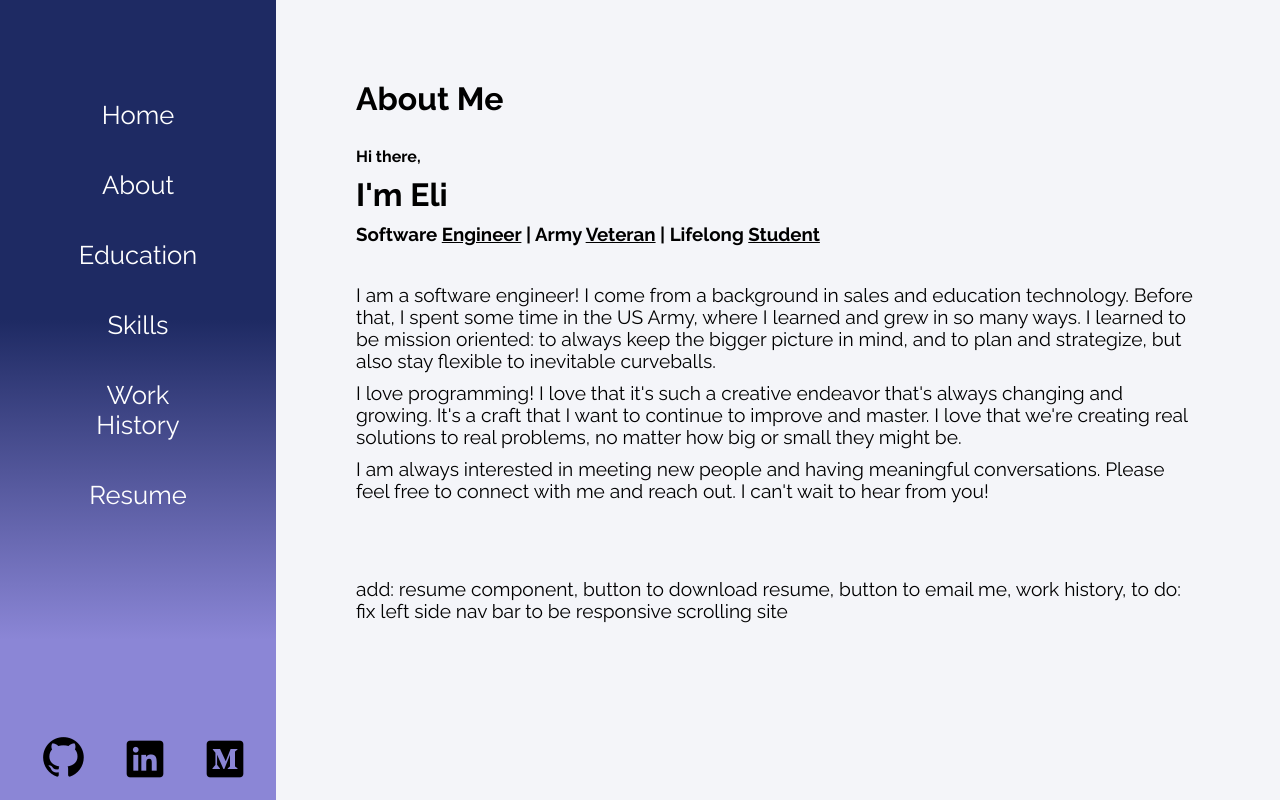
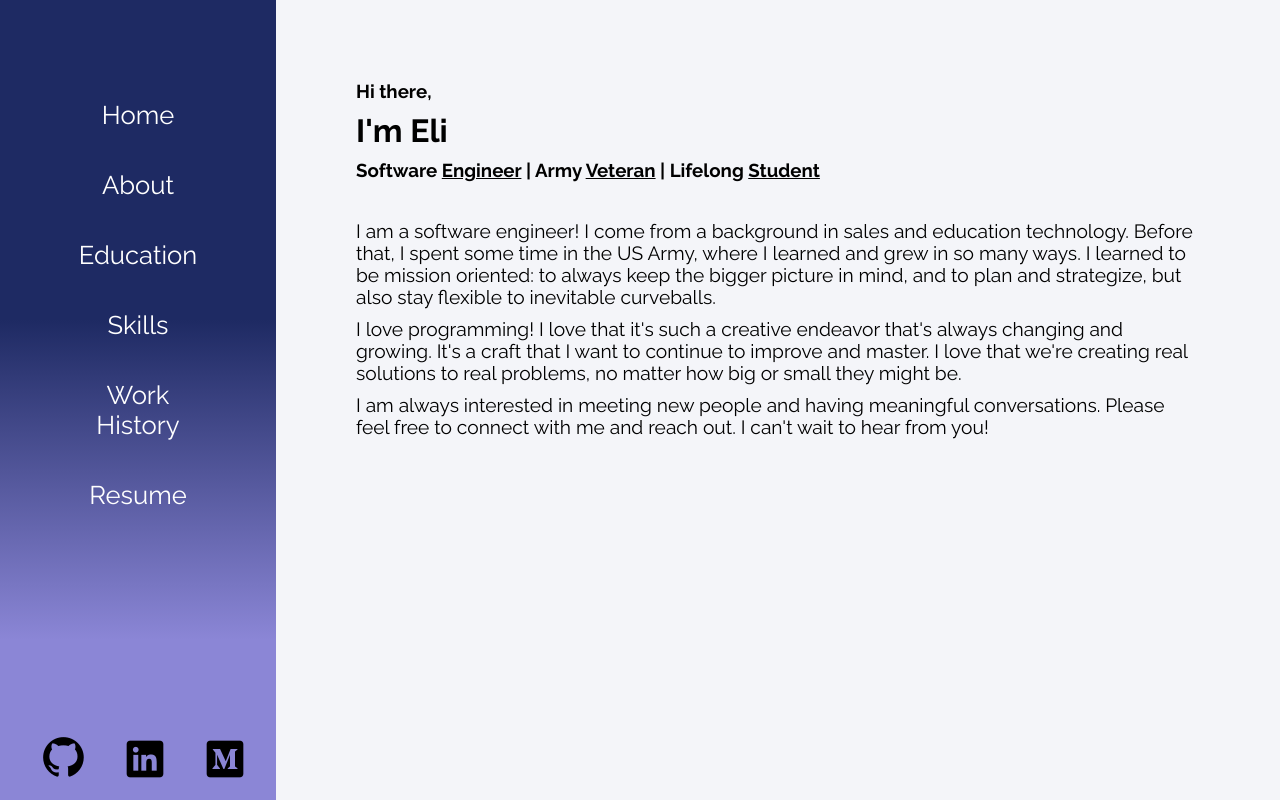
Before and after one commit to eliskim27/eliskim27.github.io, a React (Create React App) app: page /about in a window 1280 px wide. Built offline with nearby package versions, Linux system fonts and the light colour scheme.

Commit message:
added readme

```diff
--- a/src/contents/About.js
+++ b/src/contents/About.js
@@ -4,8 +4,7 @@ class About extends Component {
     render() {
         return (
             <div className="condiv">
-                <h1 className="subtopic">About Me</h1>
-                <h4>Hi there,</h4>
+                <h3>Hi there,</h3>
                 <h1>I'm Eli</h1>
                 <h3>
                     Software <u>Engineer</u> |
@@ -32,18 +31,7 @@ class About extends Component {
                     Please feel free to connect with me and reach out. I can't wait to hear from you!
                 </p>
 
-                <p>
-                <br/><br/><br/>
-                    add:
-                    resume component,
-                    button to download resume,
-                    button to email me,
-                    work history,
 
-                    to do:
-                    fix left side nav bar to be responsive
-                    scrolling site
-                </p>
             </div>
         )
     }
```
Also changed, not shown: 1 other file (tests, documents, lock files or other folders).
